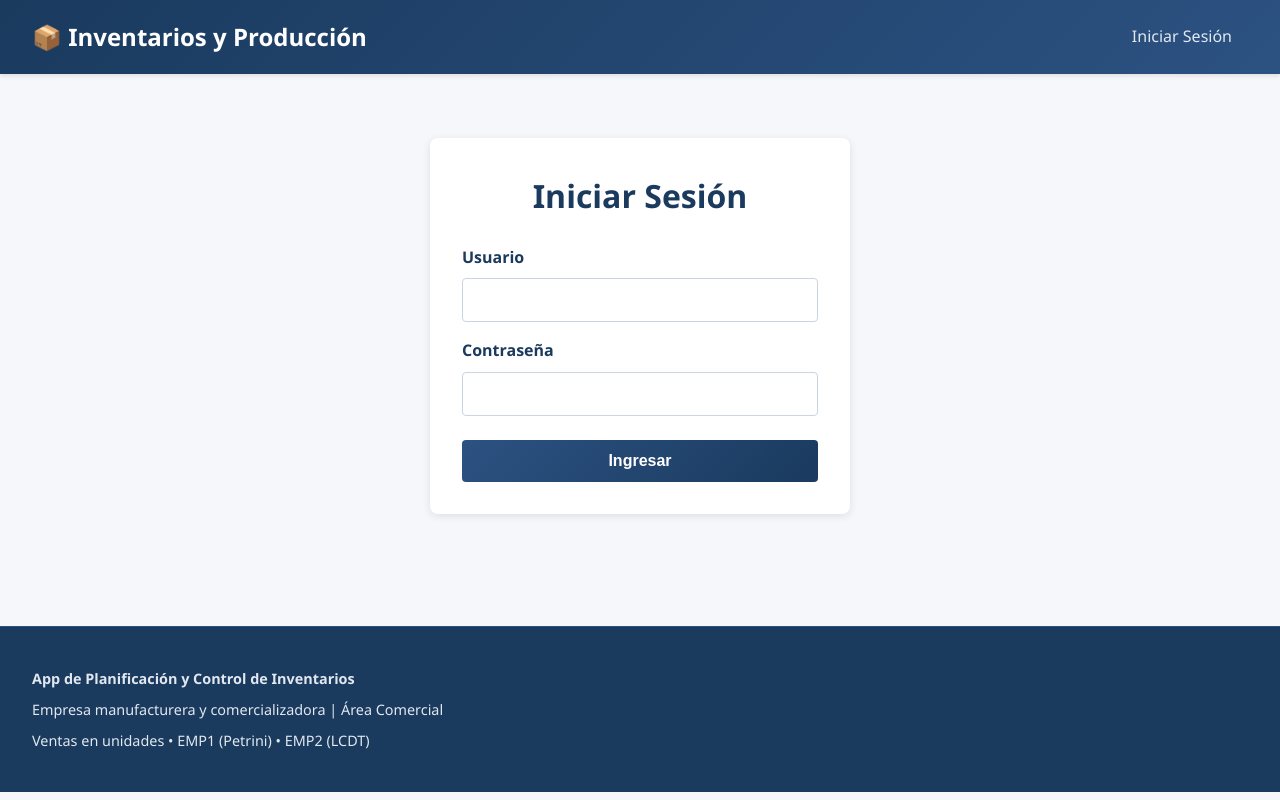
After one commit to epereiraq-hue/Inventarios-y-Producci-n, a Flask app: page /login in a window 1280 px wide. The commit adds this page. Run offline with Flask 3, Linux system fonts and the light colour scheme.

Commit message:
Login con variables de entorno
- Agregar rutas /login y /salir con sesion de Flask
- Decorador login_required que protege todas las rutas
- Usuario y clave leidos de variables de entorno APP_USUARIO y APP_CLAVE
- Plantilla login.html con el mismo estilo de la app
- Mensaje "Usuario o contraseña incorrectos" si fallan las credenciales
- Agregar APP_USUARIO y APP_CLAVE a .env.example y .env

```diff
--- a/app/controllers/routes.py
+++ b/app/controllers/routes.py
@@ -1,11 +1,50 @@
 # -*- coding: utf-8 -*-
 """Rutas principales de la app."""
 
-from flask import render_template
+import os
+from functools import wraps
+from flask import render_template, redirect, url_for, request, session, flash
 from app.controllers import main_bp
+
+APP_USUARIO = os.environ.get("APP_USUARIO", "")
+APP_CLAVE = os.environ.get("APP_CLAVE", "")
+
+
+def login_required(f):
+    """Decorador que exige autenticación para acceder a una ruta."""
+    @wraps(f)
+    def decorated_function(*args, **kwargs):
+        if "usuario" not in session:
+            return redirect(url_for("main.login"))
+        return f(*args, **kwargs)
+    return decorated_function
+
+
+@main_bp.route("/login", methods=["GET", "POST"])
+def login():
+    """Página de inicio de sesión."""
+    if request.method == "POST":
+        usuario = request.form.get("usuario", "")
+        clave = request.form.get("clave", "")
+        if usuario == APP_USUARIO and clave == APP_CLAVE:
+            session["usuario"] = usuario
+            flash("Bienvenido, " + usuario, "success")
+            return redirect(url_for("main.inicio"))
+        else:
+            flash("Usuario o contraseña incorrectos", "error")
+    return render_template("login.html")
+
+
+@main_bp.route("/salir")
+def salir():
+    """Cerrar sesión."""
+    session.pop("usuario", None)
+    flash("Sesión cerrada correctamente", "info")
+    return redirect(url_for("main.login"))
 
 
 @main_bp.route("/")
+@login_required
 def inicio():
     """Página de inicio."""
     return render_template("inicio.html")
--- a/src/inventarios_produccion/app/templates/base.html
+++ b/src/inventarios_produccion/app/templates/base.html
@@ -210,8 +210,13 @@
             📦 Inventarios y Producción
         </a>
         <div class="navbar-nav">
-            <a href="/">Inicio</a>
-            <a href="/resultados">Resultados</a>
+            {% if session.usuario %}
+                <a href="/">Inicio</a>
+                <a href="/resultados">Resultados</a>
+                <a href="/salir" style="color: #fc8181;">Salir ({{ session.usuario }})</a>
+            {% else %}
+                <a href="/login">Iniciar Sesión</a>
+            {% endif %}
         </div>
     </nav>
 
--- /dev/null
+++ b/src/inventarios_produccion/app/templates/login.html
@@ -0,0 +1,23 @@
+{% extends "base.html" %}
+
+{% block title %}Iniciar Sesión - Planificación de Inventarios{% endblock %}
+
+{% block content %}
+<div class="card" style="max-width: 420px; margin: 2rem auto;">
+    <h1 class="page-title" style="text-align: center; margin-bottom: 1.5rem;">Iniciar Sesión</h1>
+
+    <form method="POST" action="/login">
+        <div style="margin-bottom: 1rem;">
+            <label for="usuario" style="display: block; margin-bottom: 0.5rem; font-weight: 600; color: #1a3a5e;">Usuario</label>
+            <input type="text" id="usuario" name="usuario" required
+                   style="width: 100%; padding: 0.75rem; border: 1px solid #cbd5e0; border-radius: 4px; font-size: 1rem; box-sizing: border-box;">
+        </div>
+        <div style="margin-bottom: 1.5rem;">
+            <label for="clave" style="display: block; margin-bottom: 0.5rem; font-weight: 600; color: #1a3a5e;">Contraseña</label>
+            <input type="password" id="clave" name="clave" required
+                   style="width: 100%; padding: 0.75rem; border: 1px solid #cbd5e0; border-radius: 4px; font-size: 1rem; box-sizing: border-box;">
+        </div>
+        <button type="submit" class="btn btn-primary" style="width: 100%; padding: 0.75rem;">Ingresar</button>
+    </form>
+</div>
+{% endblock %}
```
Also changed, not shown: src/inventarios_produccion/app/controllers/routes.py (+40 -1 lines), 1 other file.
